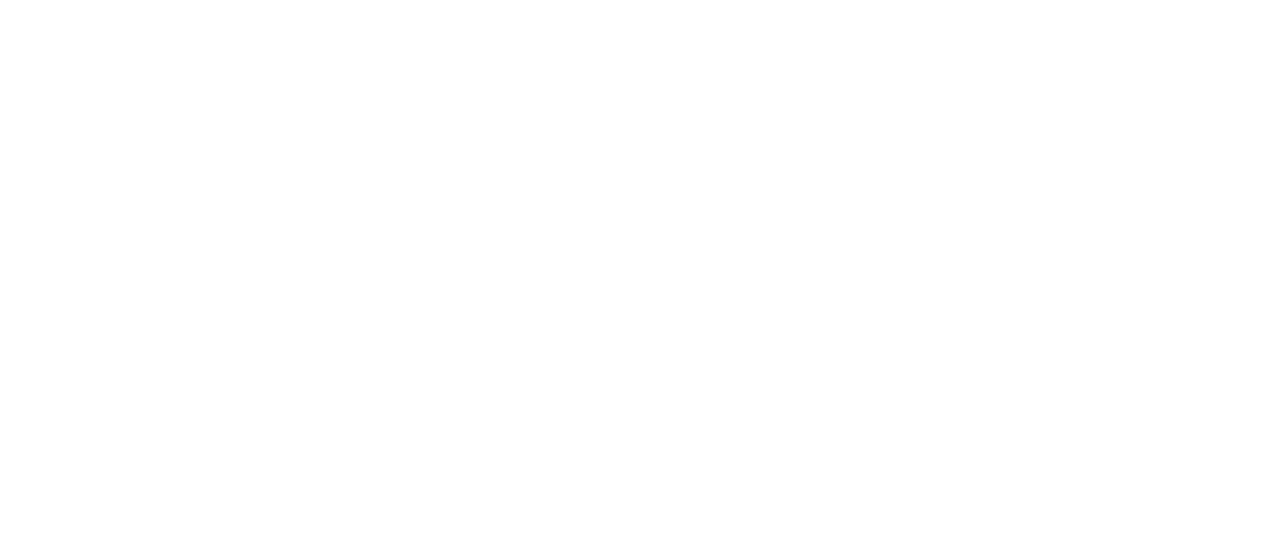
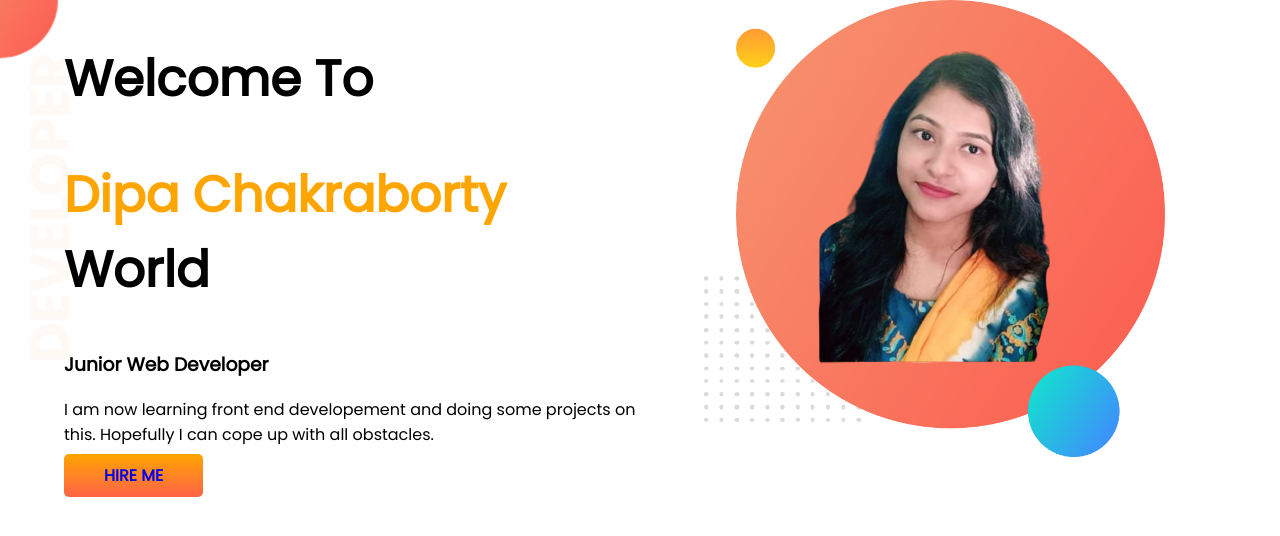
Before and after one commit to Dipa-07/developer-portfolio, a plain HTML site: page index.html in a window 1280 px wide. Drawn offline with Linux system fonts and the light colour scheme.

Commit message:
top-banner added

```diff
--- a/index.html
+++ b/index.html
@@ -1,13 +1,36 @@
 <!DOCTYPE html>
 <html lang="en">
+
 <head>
     <meta charset="UTF-8">
     <meta http-equiv="X-UA-Compatible" content="IE=edge">
     <meta name="viewport" content="width=device-width, initial-scale=1.0">
     <title>Dipa Chakraborty Portfolio</title>
+    <link rel="preconnect" href="https://fonts.googleapis.com">
+    <link rel="preconnect" href="https://fonts.gstatic.com" crossorigin>
+    <link href="https://fonts.googleapis.com/css2?family=Poppins&display=swap" rel="stylesheet">
     <link rel="stylesheet" href="style.css">
 </head>
+
 <body>
+    <section class="top-banner">
+        <div class="half-width">
+            <h1>Welcome To</h1>
+            <h1><span class="orange-color">Dipa Chakraborty</span> World</h1>
+            <h3>Junior Web Developer</h3>
+            <p>I am now learning front end developement and doing some projects on this. Hopefully I can cope up with
+                all
+                obstacles. </p>
+
+            <a class="link-button" target="_blank" href="https://www.linkedin.com/in/dipa-chakraborty-ab3062181/">HIRE
+                ME</a>
+        </div>
+
+        <div class="half-width">
+            <img src="images/dipa-picture-with-bg.png" alt="">
+        </div>
+    </section>
 
 </body>
+
 </html>
--- a/style.css
+++ b/style.css
@@ -0,0 +1,34 @@
+body{
+    font-family: 'Poppins', sans-serif;
+    margin:0;
+}
+
+h1{
+    font-size: 50px;
+}
+.orange-color{
+    color:orange;
+}
+
+section{
+    display:flex;
+}
+
+.half-width{
+    width: 50%;
+    padding-left: 5%;
+}
+.half-width img{
+    width: 80%;
+}
+.link-button{
+    text-decoration: none;
+    background-image:linear-gradient(orange, tomato);
+    padding: 10px 40px;
+    border-radius: 5px;
+    font-weight: 700;
+}
+.top-banner{
+    background-image: url(images/top-banner.png);
+    background-repeat: no-repeat;
+}
```
Also changed, not shown: images/dipa-picture-with-bg.png (added), images/dream-bg.png (added), images/exp-bg.png (added), images/jhankar.png (added), images/jhankar2.png (added), images/my-bg.png (added), images/my-bg2.png (added), images/top-banner.png (added).
